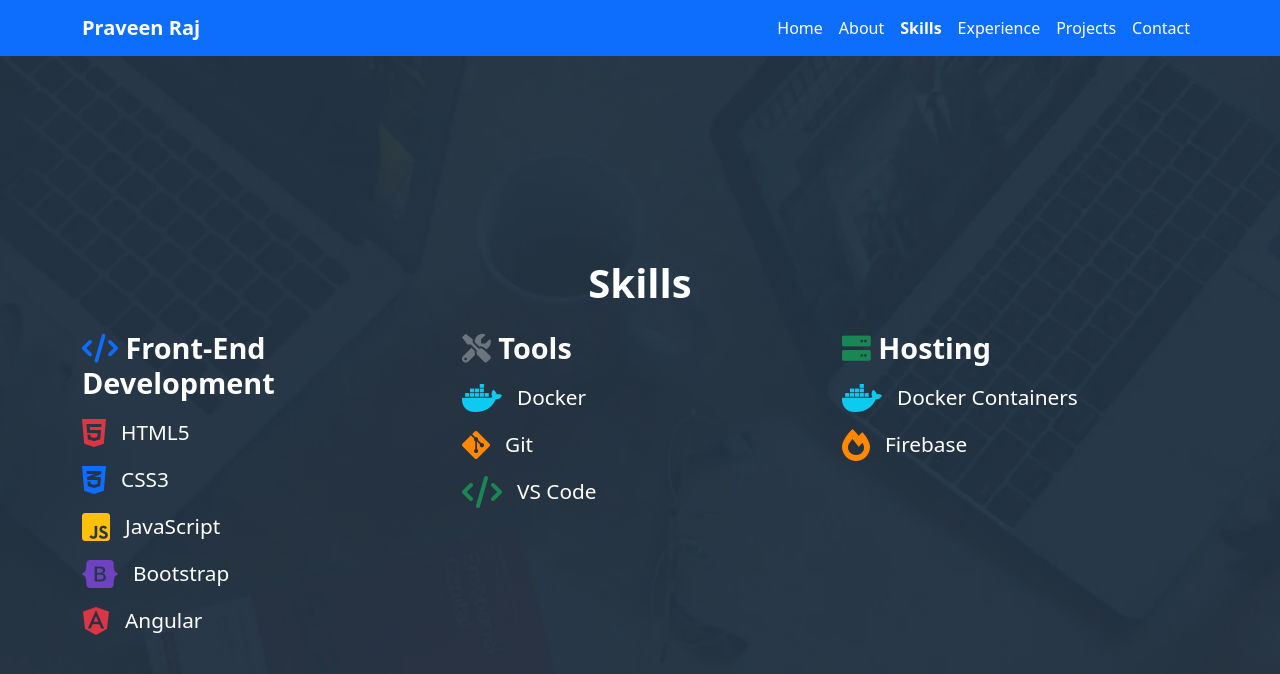
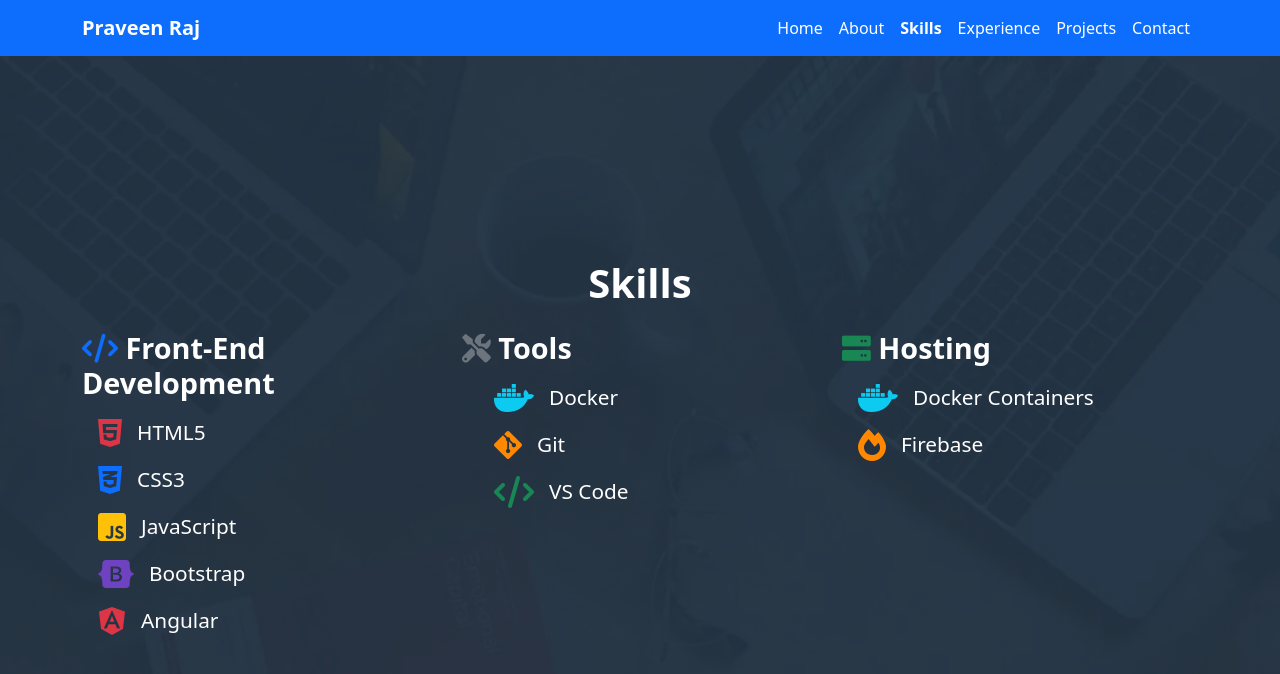
Before and after one commit to praveen18111999/praveen, an Angular app: page /skills in a window 1280 px wide. Shown: the top 674 px of the page. Built offline with nearby package versions, Linux system fonts and the light colour scheme.

Commit message:
modified

```diff
--- a/package.json
+++ b/package.json
@@ -18,6 +18,7 @@
     "@angular/platform-browser": "^16.2.0",
     "@angular/platform-browser-dynamic": "^16.2.0",
     "@angular/router": "^16.2.0",
+    "bootstrap-icons": "^1.11.3",
     "rxjs": "~7.8.0",
     "tslib": "^2.3.0",
     "zone.js": "~0.13.0"
--- a/src/app/about/about.component.css
+++ b/src/app/about/about.component.css
@@ -49,3 +49,7 @@
     align-items: center;
     justify-content: center;
   }
+
+
+  .eye{font-weight:500;
+  font-size: 18px;}
--- a/src/app/about/about.component.html
+++ b/src/app/about/about.component.html
@@ -6,7 +6,7 @@
     </div>
     <div class="row align-items-center">
       <!-- Text Content -->
-      <div class="col-md-7">
+      <div class="col">
         <p class="lead text-white">
           Hi, I'm <span class="fw-bold text-primary">Praveen Raj</span>, a passionate Front-End Developer with
           <span class="fw-bold text-primary">2 years of experience</span>
@@ -21,16 +21,16 @@
         </p>
 
         <button class="btn btn-success btn-lg mt-3 px-4 me-3">
-          <a href="https://drive.google.com/file/d/1ZsZRULwKjXwP9dBVOHpDzS3UcodN__bL/view?usp=drive_link" class="text-light">Download Resume</a></button>
+          Resume   <a href="https://drive.google.com/file/d/1ZsZRULwKjXwP9dBVOHpDzS3UcodN__bL/view?usp=drive_link" class="text-dark eye"><i class="fas fa-eye text-orange"></i></a> </button>
         <a class="btn btn-warning btn-lg mt-3 px-4" routerLink="/projects">Explore My Work</a>
-      </div>
-      <!-- Image Section -->
+      <!-- </div>
+      Image Section
       <div class="col-md-5 text-center">
         <img
           src="\assets\praveen.jpg"
           alt="Praveen Raj"
           class="img-fluid rounded-circle shadow-m"
-        />
+        /> -->
       </div>
     </div>
   </div>
--- a/src/app/skills/skills.component.html
+++ b/src/app/skills/skills.component.html
@@ -5,7 +5,7 @@
     <!-- Front-End Development -->
     <div class="col-md-4 ">
       <h5 class="mb-3 text-white"><i class="fas fa-code text-primary"></i> Front-End Development</h5>
-      <ul class="list-unstyled text-white">
+      <ul class="list-unstyled text-white ms-3">
         <li><i class="fab fa-html5 text-danger"></i> HTML5</li>
         <li><i class="fab fa-css3-alt text-primary"></i> CSS3</li>
         <li><i class="fab fa-js-square text-warning"></i> JavaScript</li>
@@ -17,17 +17,17 @@
     <!-- Tools -->
     <div class="col-md-4">
       <h5 class="mb-3 text-white"><i class="fas fa-tools text-secondary"></i> Tools</h5>
-      <ul class="list-unstyled text-white">
-        <li><i class="fab fa-docker text-info"></i> Docker</li>
-        <li><i class="fab fa-git-alt text-orange"></i> Git</li>
-        <li><i class="fas fa-code text-success"></i> VS Code</li>
+      <ul class="list-unstyled text-white ms-3">
+        <li><i class="fab fa-docker text-info ms-3"></i> Docker</li>
+        <li><i class="fab fa-git-alt text-orange ms-3"></i> Git</li>
+        <li><i class="fas fa-code text-success ms-3"></i> VS Code</li>
       </ul>
     </div>
 
     <!-- Hosting -->
     <div class="col-md-4">
       <h5 class="mb-3 text-white"><i class="fas fa-server text-success"></i> Hosting</h5>
-      <ul class="list-unstyled text-white">
+      <ul class="list-unstyled text-white ms-3">
         <li><i class="fab fa-docker text-info"></i> Docker Containers</li>
         <li><i class="fas fa-fire text-orange"></i> Firebase</li>
       </ul>
--- a/src/index.html
+++ b/src/index.html
@@ -13,7 +13,6 @@
   rel="stylesheet"
 />
 
-
 </head>
 <body>
   <app-root></app-root>
```
Also changed, not shown: 1 other file (tests, documents, lock files or other folders).
